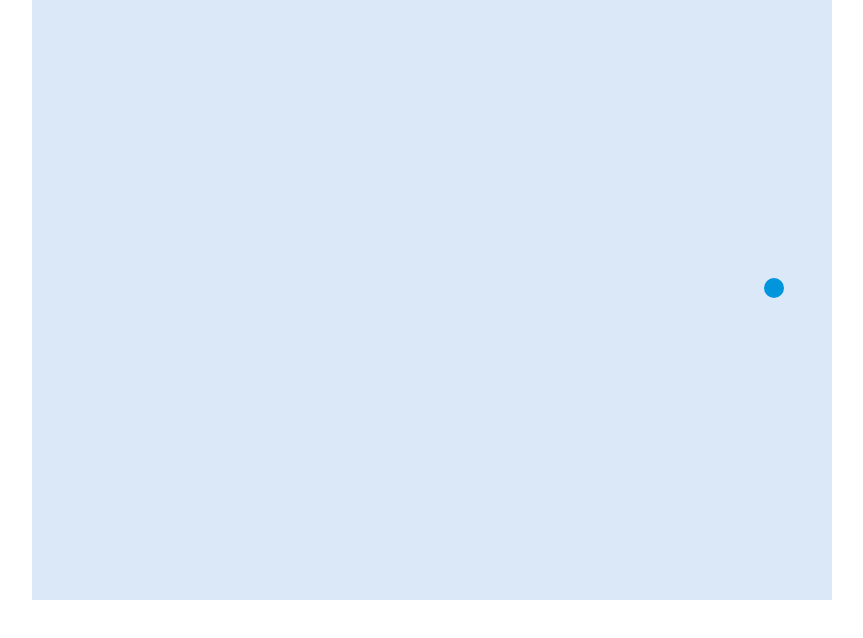
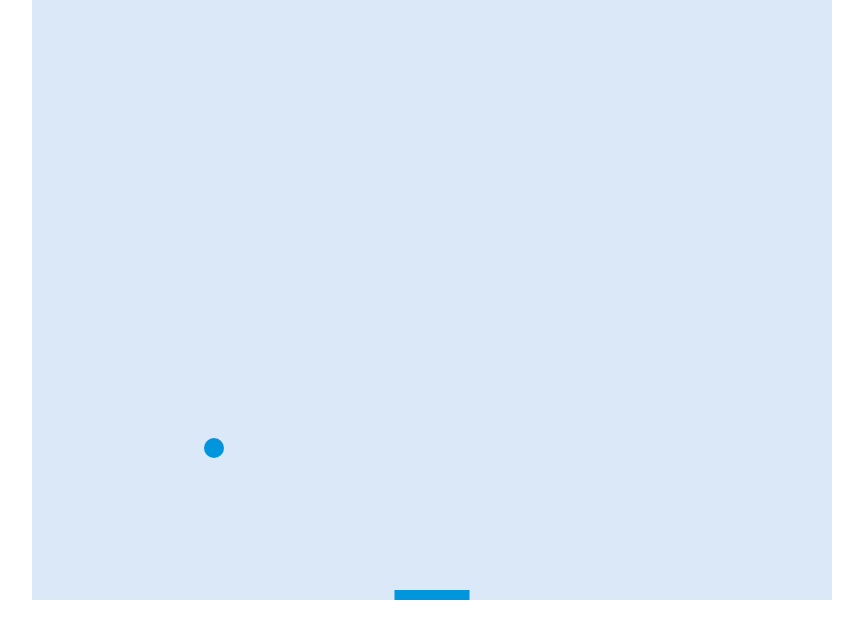
Before and after one commit to shwetzpatil/gamedev-canvas, a plain HTML site: page index.html in a window 1280 px wide. Shown: the whole page, without its empty margins (208-1071 px from the left). Drawn offline with Linux system fonts and the light colour scheme.

Commit message:
paddle to hit the ball

```diff
--- a/index.html
+++ b/index.html
@@ -19,10 +19,42 @@
   var y = canvas.height-30;
   var dx = 2;
   var dy = -2;
+  var paddleHeight = 10;
+  var paddleWidth = 75;
+  var paddleX = (canvas.width-paddleWidth)/2;
+  var rightPressed = false;
+  var leftPressed = false;
+
+  document.addEventListener("keydown", keyDownHandler, false);
+  document.addEventListener("keyup", keyUpHandler, false);
+
+  function keyDownHandler(e) {
+      if(e.keyCode == 39) {
+          rightPressed = true;
+      }
+      else if(e.keyCode == 37) {
+          leftPressed = true;
+      }
+  }
+  function keyUpHandler(e) {
+      if(e.keyCode == 39) {
+          rightPressed = false;
+      }
+      else if(e.keyCode == 37) {
+          leftPressed = false;
+      }
+  }
 
   function drawBall() {
       ctx.beginPath();
-      ctx.arc(x, y, 10, 0, Math.PI*2);
+      ctx.arc(x, y, ballRadius, 0, Math.PI*2);
+      ctx.fillStyle = "#0095DD";
+      ctx.fill();
+      ctx.closePath();
+  }
+  function drawPaddle() {
+      ctx.beginPath();
+      ctx.rect(paddleX, canvas.height-paddleHeight, paddleWidth, paddleHeight);
       ctx.fillStyle = "#0095DD";
       ctx.fill();
       ctx.closePath();
@@ -31,6 +63,7 @@
   function draw() {
       ctx.clearRect(0, 0, canvas.width, canvas.height);
       drawBall();
+      drawPaddle();
 
       if(x + dx > canvas.width-ballRadius || x + dx < ballRadius) {
           dx = -dx;
@@ -39,11 +72,18 @@
           dy = -dy;
       }
 
+      if(rightPressed && paddleX < canvas.width-paddleWidth) {
+          paddleX += 7;
+      }
+      else if(leftPressed && paddleX > 0) {
+          paddleX -= 7;
+      }
+
       x += dx;
       y += dy;
   }
 
-  setInterval(draw, 5);
+setInterval(draw, 10);
 </script>
 
 </body>
```
